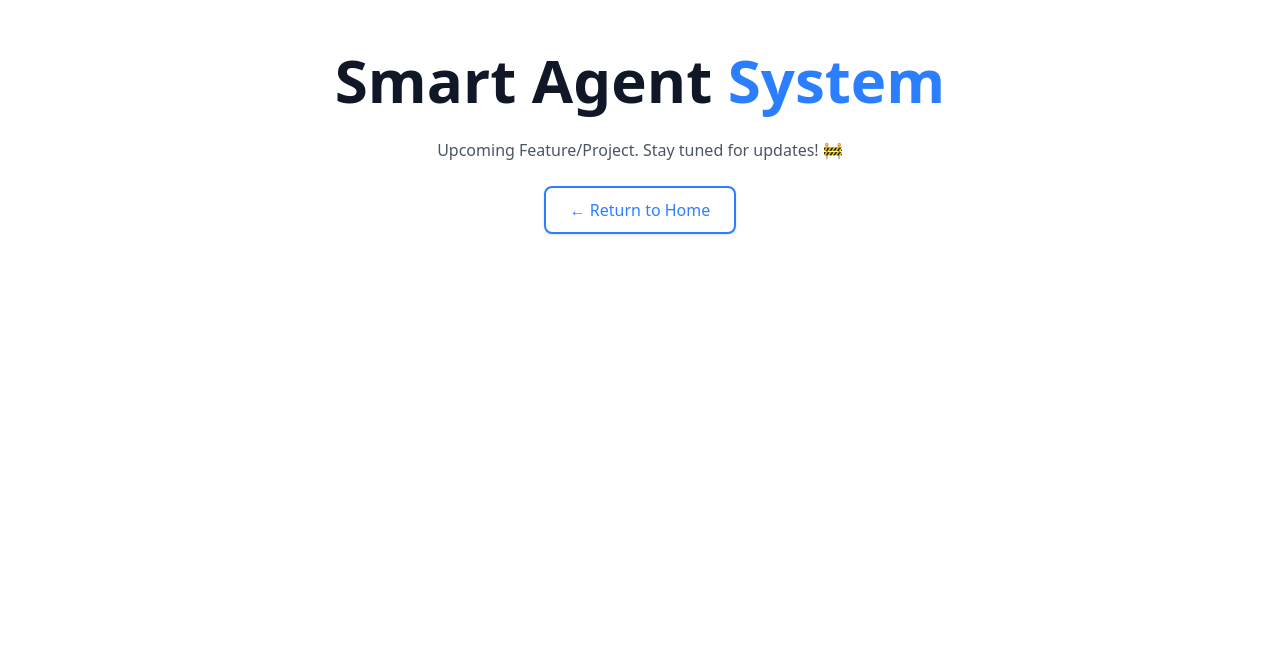
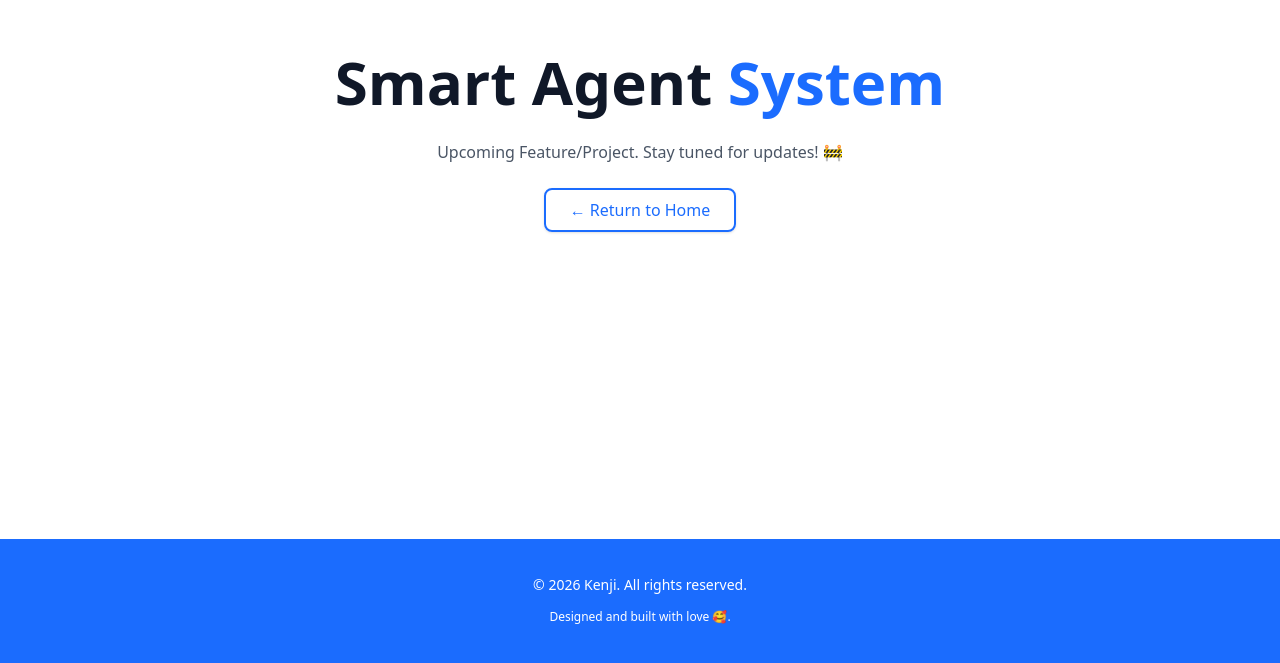
Before and after one commit to KenjiTECHinc/KenjiTECHinc-website, a React (Vite) app: page /agent in a window 1280 px wide. Shown: the part 261-924 px from the top of the page. Before the commit the page ends 800 px from the top, so only its background shows below. Built offline with nearby package versions, Linux system fonts and the light colour scheme.

Commit message:
Accessibility fix
- fix color contrast
- add landmark
- update aria

```diff
--- a/src/components/atoms/Badge.jsx
+++ b/src/components/atoms/Badge.jsx
@@ -1,7 +1,7 @@
 // src/components/atoms/Badge.jsx
 export function Badge({ text }) {
     return (
-        <span className="inline-flex items-center px-2.5 py-1 rounded-full text-xs font-normal bg-primary-100 text-primary-500">
+        <span className="inline-flex items-center px-2.5 py-1 rounded-full text-xs font-normal bg-primary-100 text-primary-600">
             {text}
         </span>
     );
--- a/src/components/atoms/ExternalButton.jsx
+++ b/src/components/atoms/ExternalButton.jsx
@@ -5,7 +5,7 @@ export function ExternalButton({ href, children }) {
             href={href}
             target="_blank" // open the link in a new tab
             rel="noopener noreferrer" // security best practice
-            className={`inline-block px-4 py-2 bg-primary-500 hover:bg-primary-600 text-white font-medium text-xs md:text-sm text-center rounded-lg shadow-sm transition-all cursor-pointer ${href === '' ? 'pointer-events-none opacity-50' : 'opacity-100'}`}
+            className={`inline-block px-4 py-2 bg-primary-550 hover:bg-primary-600 text-white font-medium text-xs md:text-sm text-center rounded-lg shadow-sm transition-all cursor-pointer ${href === '' ? 'pointer-events-none opacity-50' : 'opacity-100'}`}
         >
             {children}
         </a>
--- a/src/components/atoms/InternalLinkButton.jsx
+++ b/src/components/atoms/InternalLinkButton.jsx
@@ -1,15 +1,15 @@
 import { Link } from 'react-router-dom';
 
-export function InternalLinkButton({ to, children, variant = 'primary' }) {
-    const baseStyle = "inline-block px-6 py-2.5 m-1 text-xs md:text-base font-medium rounded-lg shadow-sm transition-all text-center cursor-pointer";
+export function InternalLinkButton({ to, children, variant = 'primary', label }) {
+    const baseStyle = "inline-block px-6 py-2 m-1 text-xs md:text-base font-medium rounded-lg shadow-sm transition-all text-center cursor-pointer";
 
     const variants = {
-        primary: "bg-primary-500 hover:bg-primary-600 text-white",
-        outline: "bg-transparent border-2 border-primary-500 text-primary-500 hover:bg-primary-100"
+        primary: "bg-primary-550 hover:bg-primary-600 text-white",
+        outline: "bg-transparent border-2 border-primary-550 text-primary-550 hover:bg-primary-100"
     };
 
     return (
-        <Link to={to} className={`${baseStyle} ${variants[variant] || variants.primary}`}>
+        <Link to={to} className={`${baseStyle} ${variants[variant] || variants.primary}`} aria-label={label}>
             {children}
         </Link>
     );
--- a/src/components/atoms/LogoButton.jsx
+++ b/src/components/atoms/LogoButton.jsx
@@ -3,9 +3,9 @@ import { Globe } from 'lucide-react';
 import { FaLinkedin, FaGithub } from 'react-icons/fa';
 
 const colorVariants = {
-    linkedIn: 'bg-sky-600 hover:bg-sky-700 text-white',
+    linkedIn: 'bg-sky-650 hover:bg-sky-800 text-white',
     github: 'bg-zinc-800 hover:bg-zinc-900 text-white',
-    primary: 'bg-primary-500 hover:bg-primary-600 text-white'
+    primary: 'bg-primary-550 hover:bg-primary-600 text-white'
 };
 
 const iconMap = {
@@ -25,8 +25,8 @@ export function LogoButton({ href, iconName, altText, colorVariant, children })
             rel="noopener noreferrer"
             className={`inline-block px-4 py-2 m-1 items-center ${activeColorClasses} font-medium text-xs md:text-sm text-center rounded-lg shadow-sm transition-all duration-200 ease-in-out hover:scale-105 cursor-pointer ${href === '' ? 'pointer-events-none opacity-50' : 'opacity-100'}`}
         >
-            <div className="flex items-center justify-center">
-                <IconComponent aria-label={altText} className="h-5 w-5 mr-3" />
+            <div className="flex items-center justify-center" aria-label={altText}>
+                <IconComponent aria-hidden="true" className="h-5 w-5 mr-3" />
                 {children}
             </div>
         </a>
--- a/src/components/atoms/ScrollIndicator.jsx
+++ b/src/components/atoms/ScrollIndicator.jsx
@@ -37,7 +37,7 @@ export function ScrollIndicator({ targetId }) {
                 onClick={handleScrollClick}
                 aria-label="Scroll to next section"
                 className='p-1 rounded-full bg-white flex items-center justify-center animate-high-tech-pulse cursor-pointer'>
-                <ChevronDown size={48} strokeWidth={1.5} />
+                <ChevronDown size={48} strokeWidth={1.5} aria-hidden="true" />
             </button>
         </div>
     );
--- a/src/components/molecules/Footer.jsx
+++ b/src/components/molecules/Footer.jsx
@@ -4,7 +4,7 @@ export function Footer() {
     const currentYear = new Date().getFullYear();
 
     return (
-        <footer className="py-8 w-full bg-primary-500 mt-auto">
+        <footer className="py-8 w-full bg-primary-550 mt-auto">
             <div className="max-w-7xl mx-auto px-4 sm:px-6 lg:px-8 flex flex-col items-center justify-center">
 
                 <p className="text-xs text-white md:text-sm">
--- a/src/components/organisms/ProjectsGrid.jsx
+++ b/src/components/organisms/ProjectsGrid.jsx
@@ -19,7 +19,7 @@ export function ProjectsGrid({ groupedProjects }) {
                         key={tag}
                         onClick={() => setActiveFilter(tag)}
                         className={`px-4 py-2 rounded-full text-xs md:text-sm font-medium transition-all ease-in-out duration-100 cursor-pointer ${activeFilter === tag
-                            ? 'bg-primary-500 text-white shadow-md scale-105'
+                            ? 'bg-primary-550 text-white shadow-md scale-105'
                             : 'bg-surface text-text-700 hover:bg-gray-100 hover:text-text-900 border border-gray-200 hover:scale-105'
                             }`}
                     >
--- a/src/components/pages/AgentPage.jsx
+++ b/src/components/pages/AgentPage.jsx
@@ -1,21 +1,26 @@
 import { InternalLinkButton } from '../atoms/InternalLinkButton';
+import { Footer } from '../molecules/Footer';
 
 export function AgentPage() {
     return (
         <div className="min-h-screen flex flex-col items-center justify-center">
+            <main>
                 <section className="flex flex-col justify-center items-center min-h-screen py-16 px-6 text-center">
                     <h1>
-                    Smart Agent <span className="text-primary-500">System</span>
+                        Smart Agent <span className="text-primary-550">System</span>
                     </h1>
                     <p className='mb-5'>
                         Upcoming Feature/Project. Stay tuned for updates! 🚧
                     </p>
 
                     {/* The routing button to go back */}
-                <InternalLinkButton to="/" variant="outline">
+                    <InternalLinkButton to="/" variant="outline" label="Return to Home">
                         ← Return to Home
                     </InternalLinkButton>
                 </section>
+            </main>
+
+            <Footer />
         </div>
     );
 }
--- a/src/components/pages/HomePage.jsx
+++ b/src/components/pages/HomePage.jsx
@@ -11,6 +11,7 @@ import connectData from '../../data/connect.json';
 export function HomePage() {
     return (
         <div className="min-h-screen flex flex-col items-center justify-center">
+            <main>
                 <section className="flex flex-col justify-center items-center min-h-screen py-16 px-6 text-center">
                     <h1 >
                         Hi, I'm Kenji 👋
@@ -26,7 +27,7 @@ export function HomePage() {
                     <hr className="border-gray-900 my-6 h-1 w-1/2" />
 
                     {/* Routing */}
-                <InternalLinkButton to="/agent">
+                    <InternalLinkButton to="/agent" label="Visit Agent Page">
                         Visit Agent 🤖
                     </InternalLinkButton>
 
@@ -47,7 +48,7 @@ export function HomePage() {
                     </h3>
                     <ProjectsGrid groupedProjects={projectsData} />
                 </section>
-
+            </main>
             <Footer />
         </div>
     )
--- a/src/index.css
+++ b/src/index.css
@@ -5,6 +5,7 @@
   --color-primary-100: oklch(93.2% 0.032 255.585);
   --color-primary-300: oklch(80.9% 0.105 251.813);
   --color-primary-500: oklch(62.3% 0.214 259.815);
+  --color-primary-550: oklch(57.7% 0.230 261.350);
   --color-primary-600: oklch(54.6% 0.245 262.881);
   --color-primary-700: oklch(48.8% 0.243 264.376);
   --color-primary-800: oklch(42.4% 0.199 265.638);
@@ -34,7 +35,10 @@
   --color-black: #000;
 
   --color-sky-600: oklch(58.8% 0.158 241.966);
+  --color-sky-650: oklch(54.8% 0.146 242.349);
   --color-sky-700: oklch(50% 0.134 242.749);
+  --color-sky-750: oklch(46.7% 0.12 242.749);
+  --color-sky-800: oklch(44.3% 0.11 240.79);
 
   --color-zinc-800: oklch(27.4% 0.006 286.033);
   --color-zinc-900: oklch(21% 0.006 285.885);
```
Lines whose indentation alone changed are shown as unchanged.
